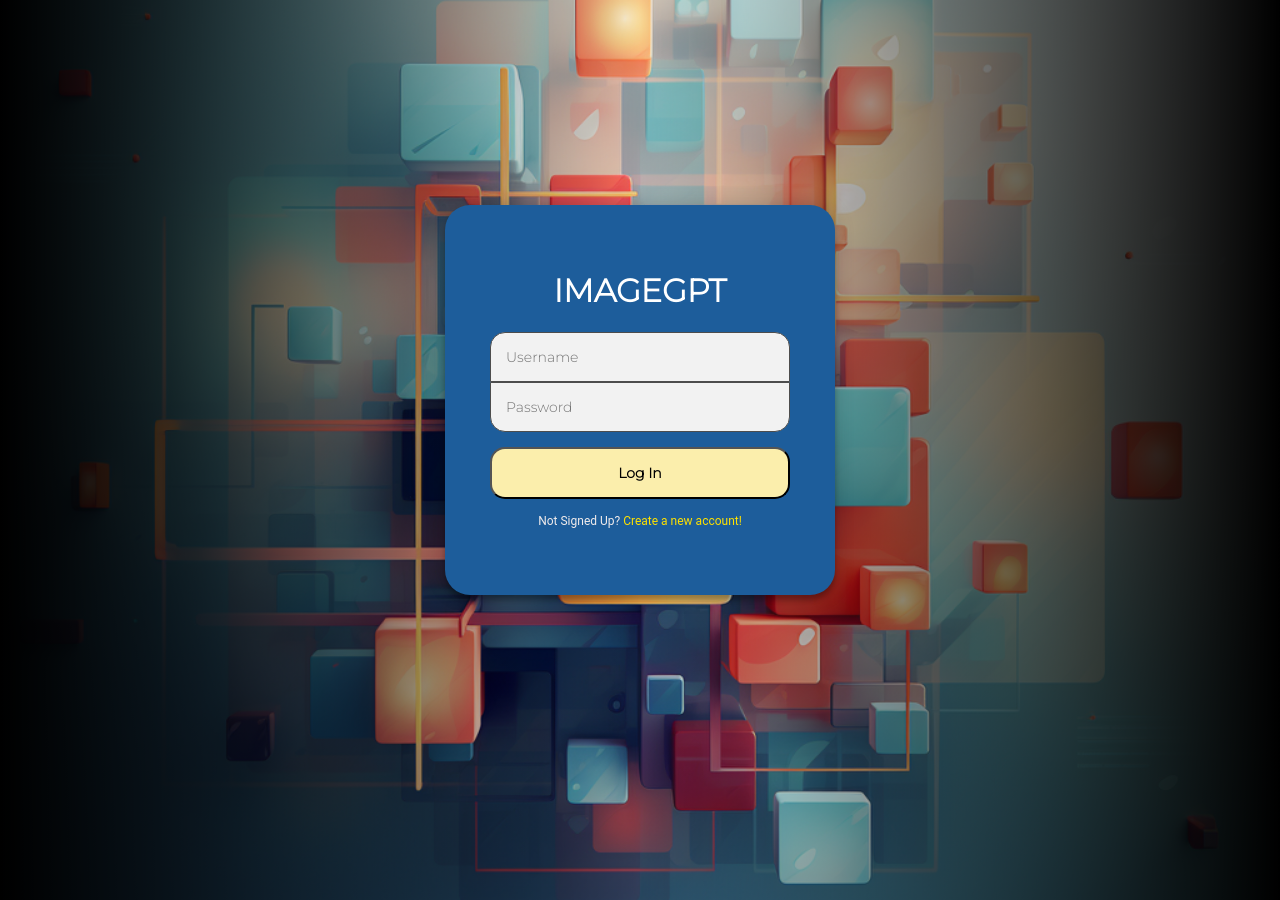
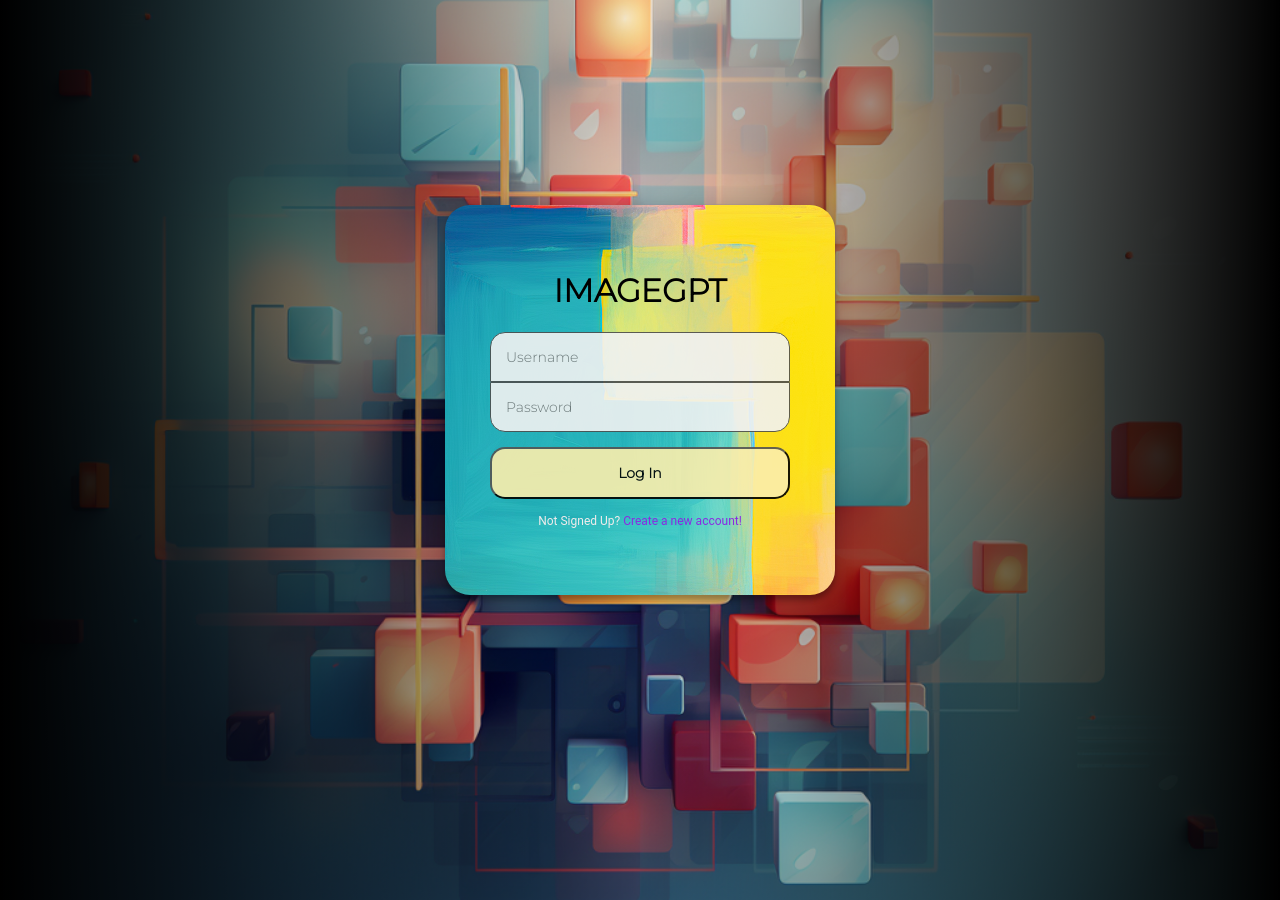
Before and after one commit to hdjekso/imageGPT, a React (Create React App) app: page / in a window 1280 px wide. Built offline with nearby package versions, Linux system fonts and the light colour scheme; no server answers.

Commit message:
Build; Adjust Background Img for Login Form will work on structure next

```diff
--- a/src/Login.css
+++ b/src/Login.css
@@ -37,12 +37,19 @@
     text-align: center;
     box-shadow: 0 0 20px 0 rgba(0, 0, 0, 0.2), 0 5px 5px 0 rgba(0, 0, 0, 0.24);
     border-radius: 25px;
-    /* opacity: 0.9; */
+    background-image: url("../src/Assets/loginFormBG.png");
+    background-repeat: no-repeat;
+
+    /* Adjust the Form Background Color HERE! */
+    background-position: center;
+
 }
 
 .title h1 {
     font-family: 'Montserrat', sans-serif;
-    color: white;
+    font-weight: bold;
+    /* color: white; */
+    color: #000000;
 }
 
 .form input {
@@ -53,6 +60,7 @@
     box-sizing: border-box;
     font-size: 14px;
     border: 1px solid #4d4d4d;
+    opacity: 0.9;
 }
 
 .form input:first-of-type {
@@ -75,6 +83,7 @@
     cursor: pointer;
     background-color: var(--compYellow);
     border-radius: 15px;
+    opacity: 0.9;
     /* color: #FFFFFF; */
 }
 
@@ -132,6 +141,7 @@
 .form button:active,
 .form button:focus {
     background: var(--primYellow);
+    opacity: 1;
 }
 
 .form .message {
@@ -141,7 +151,9 @@
 }
 
 .form .message a {
-    color: #ffe100;
+    /* color: #ffe100; */
+
+    color: blueviolet;
     text-decoration: none;
 }
 
```
Also changed, not shown: src/Assets/loginFormBG.png (added).
